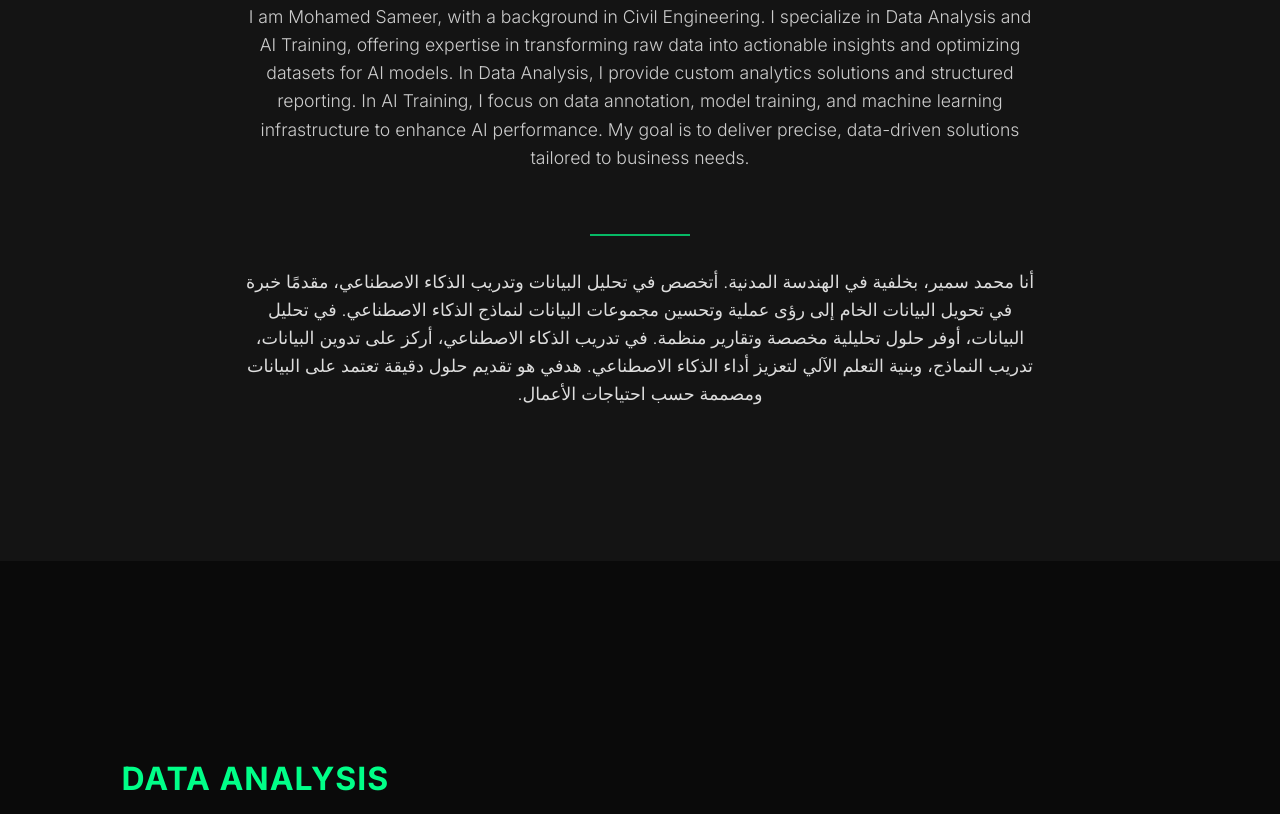
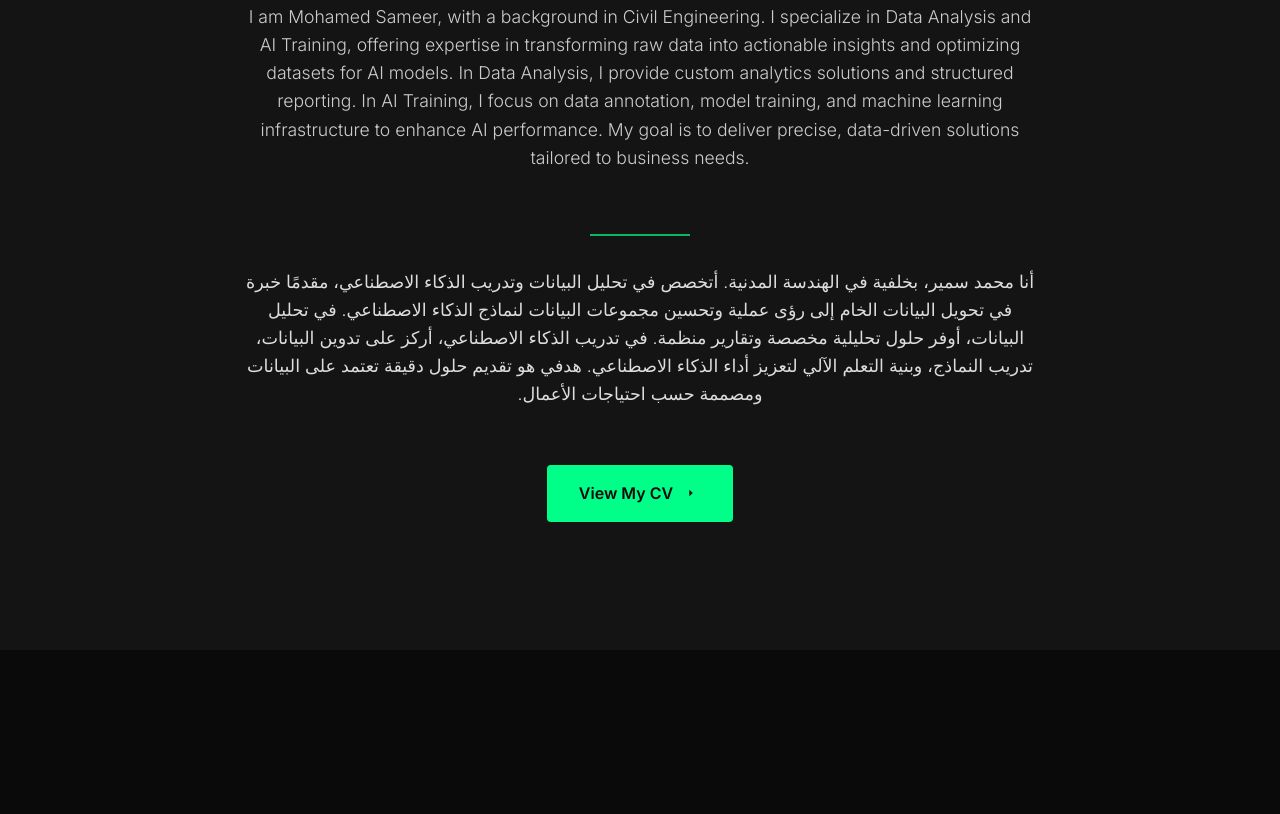
Before and after one commit to Gita2023/Portfolio, a plain HTML site: page index.html in a window 1280 px wide. Shown: the part 1021-1835 px from the top of the page. Drawn offline with Linux system fonts and the light colour scheme.

Commit message:
Update index.html

```diff
--- a/index.html
+++ b/index.html
@@ -6,6 +6,7 @@
     <title>Ormita - Data Analytics Specialist</title>
     <link href="https://fonts.googleapis.com/css2?family=Inter:wght@300;400;500;600;700&display=swap" rel="stylesheet">
     <style>
+        /* Original styles remain unchanged */
         :root {
             --bg-color: #0a0a0a;
             --text-color: #ffffff;
@@ -27,7 +28,6 @@
             overflow-x: hidden;
         }
 
-        /* Navigation */
         .nav {
             position: fixed;
             width: 100%;
@@ -89,7 +89,6 @@
             transform: translateX(0);
         }
 
-        /* Hero Section */
         .hero {
             min-height: 100vh;
             display: flex;
@@ -123,7 +122,6 @@
             animation: fadeInUp 1s ease-out 0.2s backwards;
         }
 
-        /* About Section */
         .about {
             padding: 8rem 5%;
             background: #141414;
@@ -164,7 +162,31 @@
             opacity: 0.7;
         }
 
-        /* Projects Section */
+        .view-cv-btn {
+            display: inline-flex;
+            align-items: center;
+            gap: 0.5rem;
+            padding: 1rem 2rem;
+            background: var(--accent-color);
+            color: var(--bg-color);
+            border-radius: 4px;
+            text-decoration: none;
+            font-weight: 600;
+            transition: all 0.3s ease;
+            margin-top: 2rem;
+        }
+
+        .view-cv-btn:hover {
+            opacity: 0.9;
+            transform: translateY(-2px);
+        }
+
+        .view-cv-btn svg {
+            width: 20px;
+            height: 20px;
+        }
+
+        /* Rest of the styles remain unchanged */
         .projects {
             padding: 8rem 5%;
         }
@@ -224,11 +246,10 @@
             font-size: 0.875rem;
         }
 
-        /* View All Button */
         .view-all-projects {
             text-align: center;
             margin-top: 3rem;
-            margin-bottom: 4rem; /* Added for spacing below the button */
+            margin-bottom: 4rem;
         }
 
         .view-all-btn {
@@ -254,7 +275,6 @@
             height: 20px;
         }
 
-        /* Contact Section */
         .contact {
             padding: 8rem 5%;
             max-width: 1200px;
@@ -272,7 +292,6 @@
             margin-bottom: 2rem;
         }
 
-        /* Contact Form Styles */
         .contact-form {
             max-width: 800px;
             margin: 2rem auto;
@@ -411,7 +430,6 @@
             height: 24px;
         }
 
-        /* Footer */
         footer {
             background: #1a1a1a;
             padding: 1rem;
@@ -419,7 +437,6 @@
             color: #ccc;
         }
 
-        /* Mobile Styles */
         @media (max-width: 768px) {
             .nav-links {
                 display: none;
@@ -496,12 +513,14 @@
         <div class="nav-links">
             <a href="#about" class="nav-link">About</a>
             <a href="#work" class="nav-link">Work</a>
+            <a href="cv.html" class="nav-link">CV</a> <!-- Added CV link -->
             <a href="#contact" class="nav-link">Contact</a>
         </div>
         <div class="hamburger">☰</div>
         <div class="mobile-nav">
             <a href="#about" class="nav-link">About</a>
             <a href="#work" class="nav-link">Work</a>
+            <a href="cv.html" class="nav-link">CV</a> <!-- Added CV link -->
             <a href="#contact" class="nav-link">Contact</a>
         </div>
     </nav>
@@ -534,11 +553,17 @@
                 تدوين البيانات، تدريب النماذج، وبنية التعلم الآلي لتعزيز أداء الذكاء الاصطناعي. هدفي هو تقديم
                 حلول دقيقة تعتمد على البيانات ومصممة حسب احتياجات الأعمال.
             </p>
+            <a href="cv.html" class="view-cv-btn"> <!-- Added View CV button -->
+                View My CV
+                <svg viewBox="0 0 24 24" fill="currentColor">
+                    <path d="M14 12l-4 4V8z"/>
+                    <path d="M12 2a10 10 0 100 20 10 10 0 000-20z" fill="none"/>
+                </svg>
+            </a>
         </div>
     </section>
 
     <section class="projects" id="work">
-        <!-- Data Analysis Section -->
         <h2 class="category-heading">Data Analysis</h2>
         <div class="projects-grid">
             <a href="sales-dashboard.html" class="project-card">
@@ -566,7 +591,6 @@
             </a>
         </div>
 
-        <!-- AI Training Section -->
         <h2 class="category-heading">AI Training</h2>
         <div class="projects-grid">
             <a href="ml-model.html" class="project-card">
@@ -611,8 +635,6 @@
         <h2 class="contact-heading">Let's Work Together</h2>
         <div class="contact-info">
             <p>Have a data challenge? Reach out to discuss how I can transform your numbers into actionable insights.</p>
-
-            <!-- Enhanced Contact Form with Netlify -->
             <form class="contact-form" name="contact" method="POST" netlify>
                 <div class="form-grid">
                     <div class="form-group">
@@ -699,7 +721,6 @@
             });
         });
 
-        // Animate project cards and about section
         document.querySelectorAll('.project-card, .about-content').forEach(el => {
             el.style.opacity = 0;
             el.style.transform = 'translateY(20px)';
```
